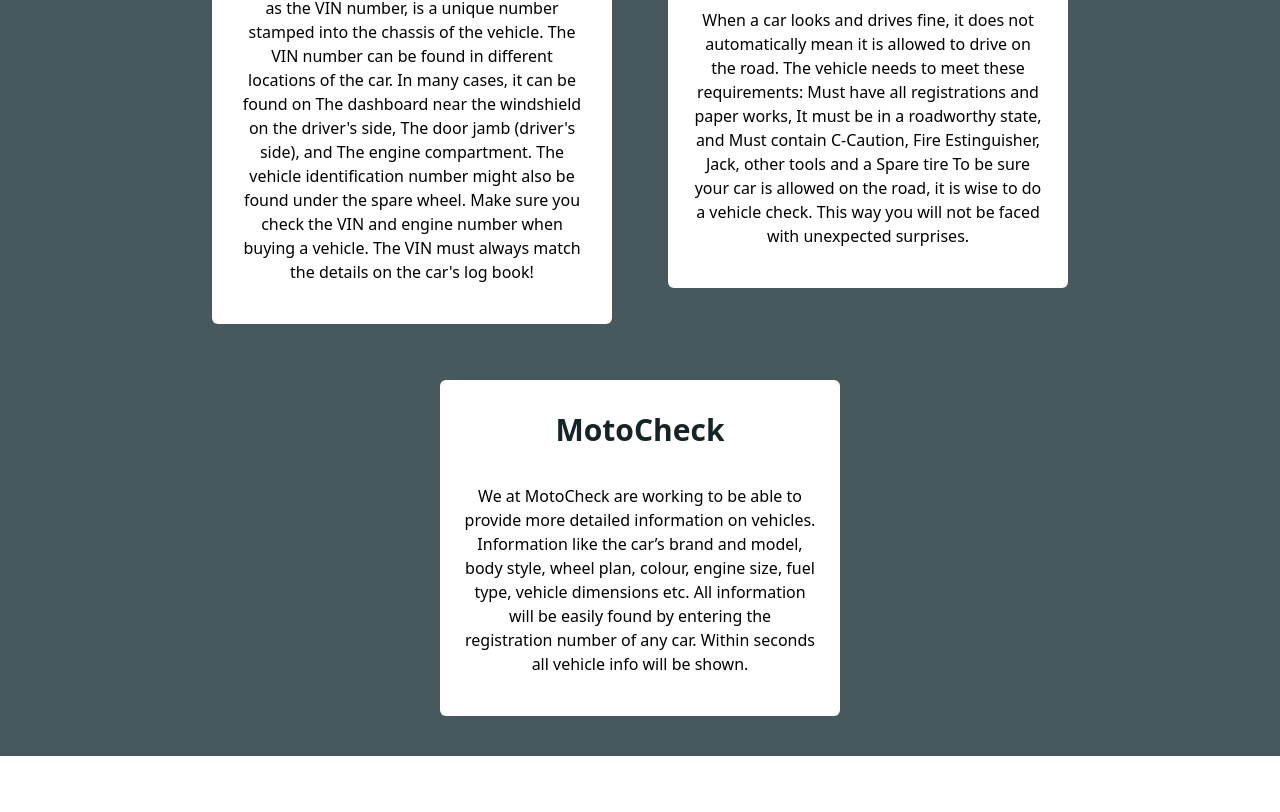
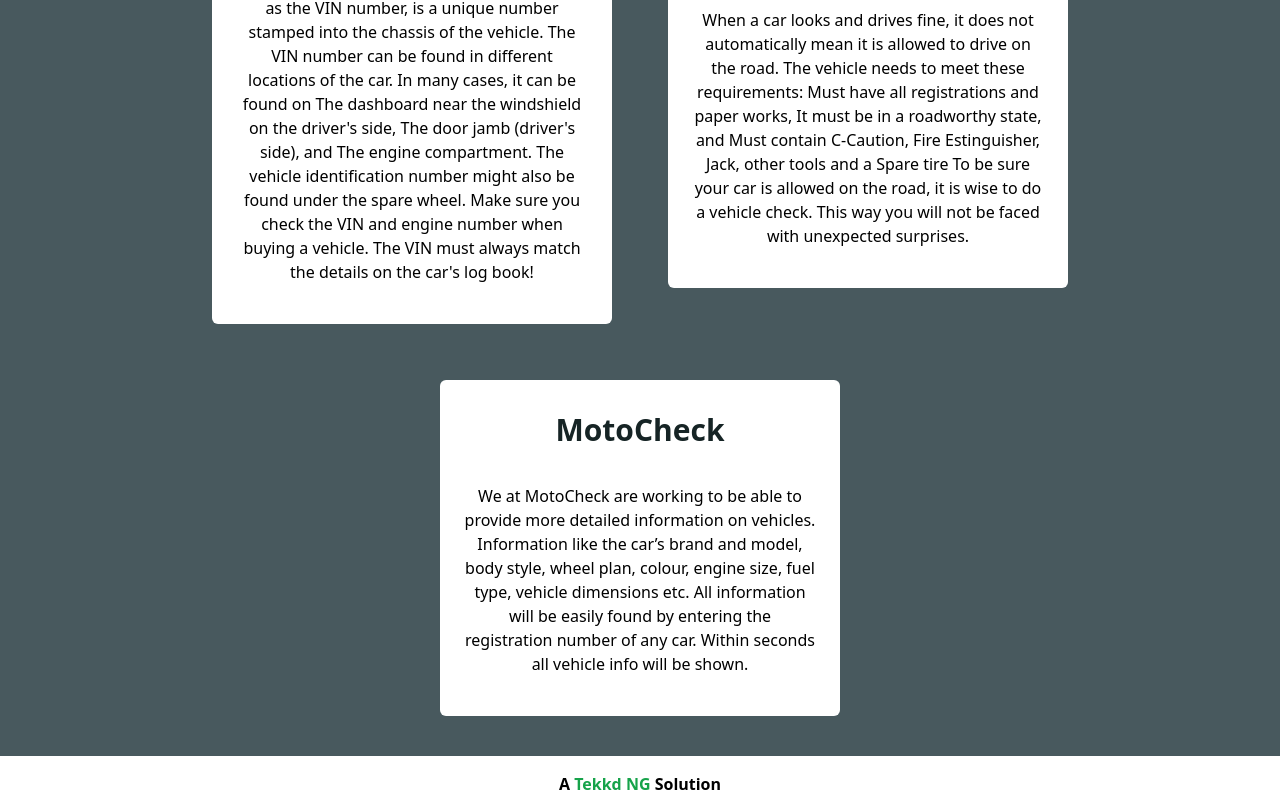
Before and after one commit to Tomiwakukoyi/motocheck, a Next.js app: page / in a window 1280 px wide. Shown: the part 1040-1852 px from the top of the page. Before the commit the page ends 1796 px from the top, so only its background shows below. Built offline with nearby package versions, Linux system fonts and the light colour scheme.

Commit message:
footer addition

```diff
--- a/app/layout.js
+++ b/app/layout.js
@@ -2,6 +2,7 @@
 import "./globals.css";
 import { AppProvider } from "@/context/searchContext";
 import { Analytics } from "@vercel/analytics/react"
+import Footer from "@/src/components/Footer";
 
 export const metadata = {
   title: "Moto Check",
@@ -16,6 +17,7 @@
           <Navbar />
           {children}
           <Analytics />
+          <Footer />
         </body>
       </AppProvider>
     </html>
--- /dev/null
+++ b/src/components/Footer.jsx
@@ -0,0 +1,11 @@
+import Link from "next/link";
+
+const Footer = () => {
+  return (
+    <footer className="h-14 flex items-center justify-center">
+      <h1 className=" font-semibold">A <Link className=" font-bold text-green-600" href="https://www.tekkdng.vercel.app">Tekkd NG</Link> Solution</h1>
+    </footer>
+  );
+};
+
+export default Footer;
```
